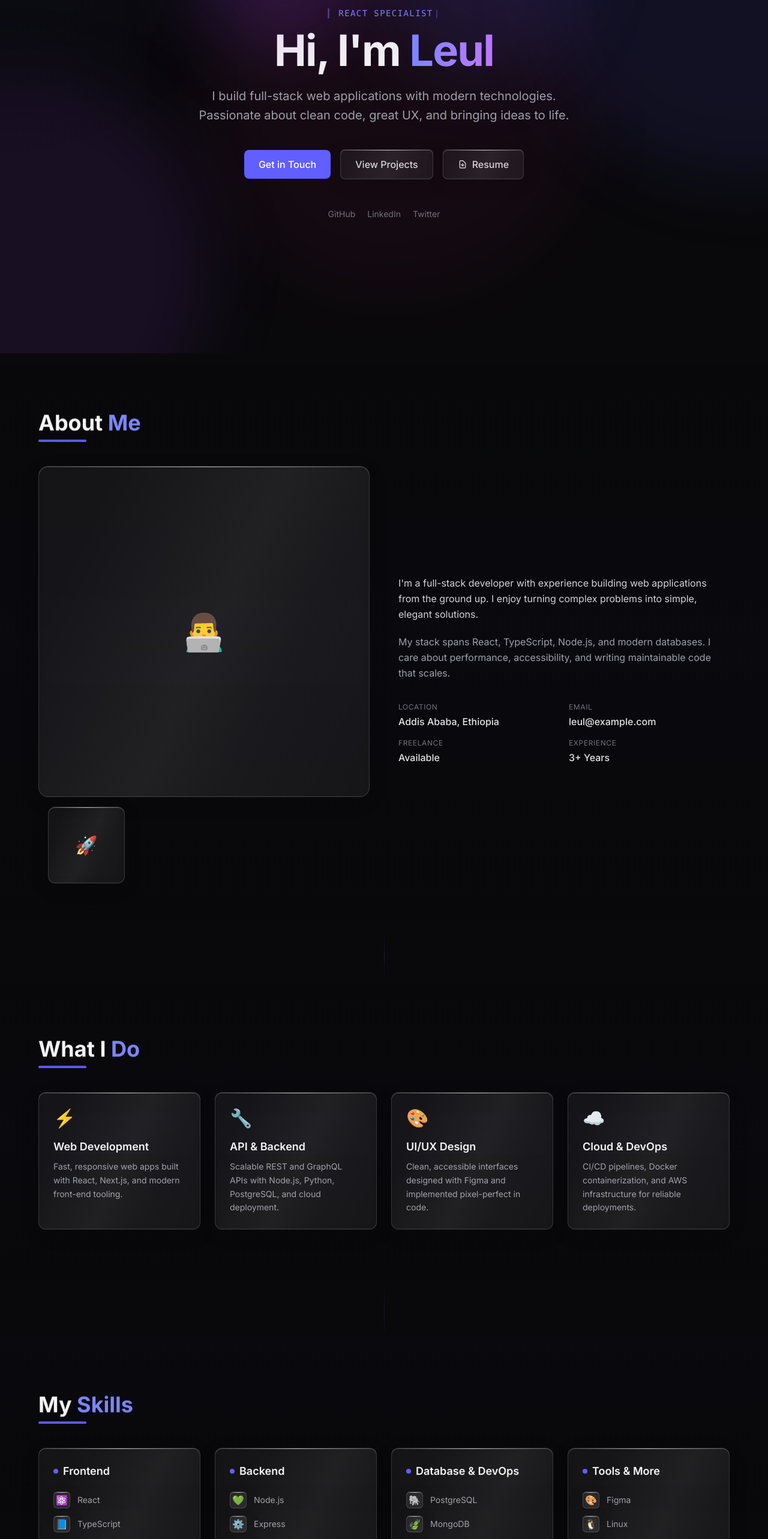
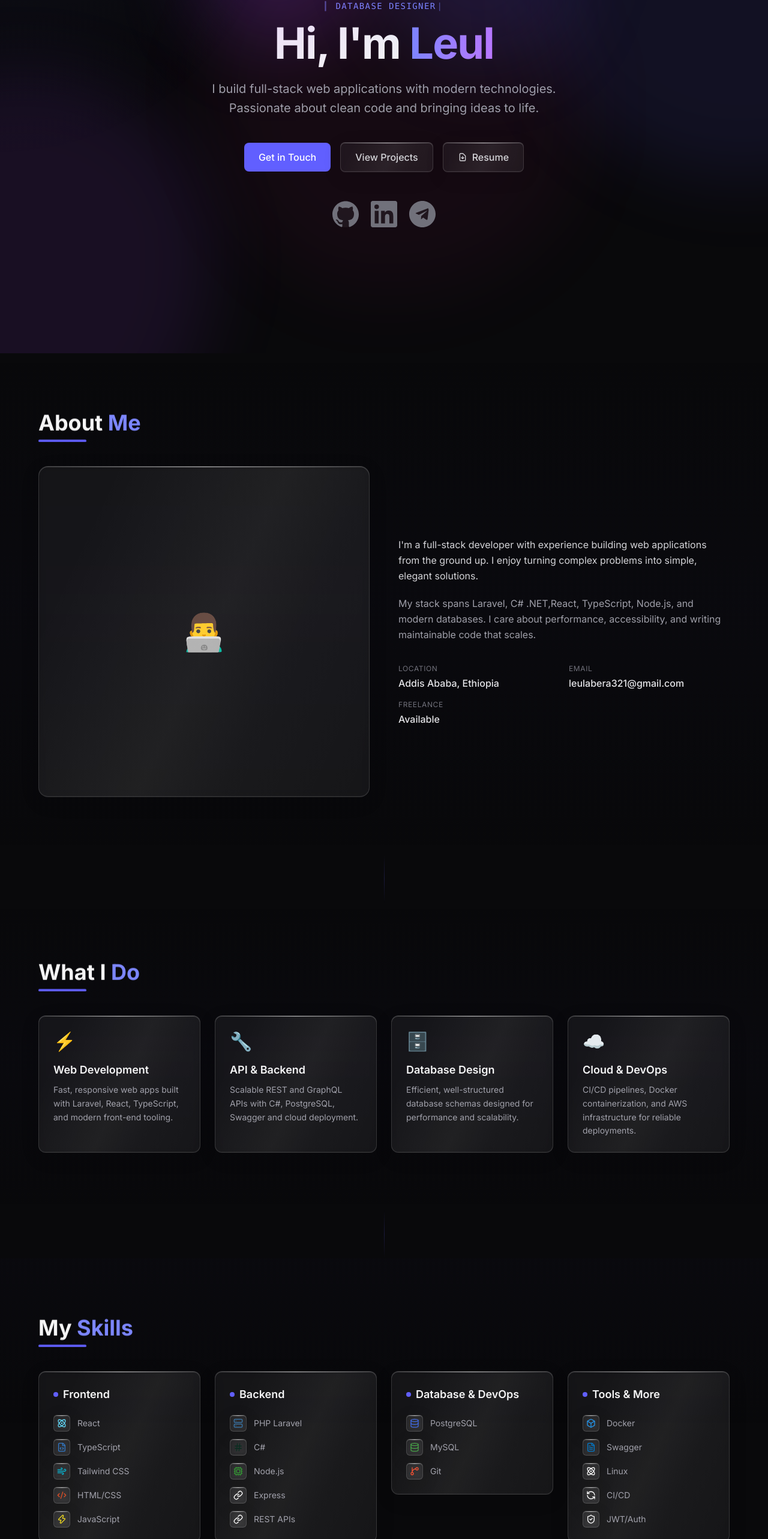
Before and after one commit to Leul-ab/portfolio, a React (Vite) app: page / in a window 1280 px wide. Shown: the part 211-2777 px from the top of the page at 60% size. Built offline with nearby package versions, Linux system fonts and the light colour scheme.

Commit message:
ui fixed

```diff
--- a/src/components/About.tsx
+++ b/src/components/About.tsx
@@ -18,9 +18,6 @@ export default function About() {
               <div className="aspect-square rounded-2xl glass shine flex items-center justify-center group-hover:border-indigo-500/20 transition-colors">
                 <span className="text-6xl">👨‍💻</span>
               </div>
-              <div className="absolute -bottom-4 -right-4 size-32 rounded-xl glass shine hidden md:flex items-center justify-center group-hover:border-indigo-500/20 transition-colors">
-                <span className="text-3xl">🚀</span>
-              </div>
             </div>
           </Reveal>
 
@@ -32,7 +29,7 @@ export default function About() {
                 problems into simple, elegant solutions.
               </p>
               <p className="text-zinc-400 leading-relaxed">
-                My stack spans React, TypeScript, Node.js, and modern databases.
+                My stack spans Laravel, C# .NET,React, TypeScript, Node.js, and modern databases.
                 I care about performance, accessibility, and writing maintainable
                 code that scales.
               </p>
@@ -40,9 +37,8 @@ export default function About() {
               <div className="grid grid-cols-2 gap-4 pt-4">
                 {[
                   { label: "Location", value: "Addis Ababa, Ethiopia" },
-                  { label: "Email", value: "leul@example.com" },
+                  { label: "Email", value: "leulabera321@gmail.com" },
                   { label: "Freelance", value: "Available" },
-                  { label: "Experience", value: "3+ Years" },
                 ].map((item) => (
                   <div key={item.label}>
                     <p className="text-zinc-500 text-xs uppercase tracking-wider">
--- a/src/components/Contact.tsx
+++ b/src/components/Contact.tsx
@@ -31,9 +31,9 @@ export default function Contact() {
 
               <div className="space-y-4">
                 {[
-                  { label: "Email", value: "leul@example.com" },
+                  { label: "Email", value: "leulabera321@gmail.com" },
                   { label: "Location", value: "Addis Ababa, Ethiopia" },
-                  { label: "Phone", value: "+251 911 234 567" },
+                  { label: "Phone", value: "+251 979 254 066" },
                 ].map((item) => (
                   <div key={item.label}>
                     <p className="text-zinc-500 text-xs uppercase tracking-wider">
--- a/src/components/Education.tsx
+++ b/src/components/Education.tsx
@@ -2,14 +2,9 @@ import Reveal from "./Reveal"
 
 const education = [
   {
-    degree: "MSc in Computer Science",
-    school: "University of Technology",
-    period: "2023 – 2025",
-  },
-  {
-    degree: "BSc in Software Engineering",
-    school: "Addis Ababa University",
-    period: "2018 – 2022",
+    degree: "Bachelor's Degree in Computer Science",
+    school: "St Mary's University",
+    period: "2022 – 2026",
   },
 ]
 
--- a/src/components/Experience.tsx
+++ b/src/components/Experience.tsx
@@ -2,25 +2,18 @@ import Reveal from "./Reveal"
 
 const jobs = [
   {
-    role: "Senior Full Stack Developer",
-    company: "Tech Corp",
-    period: "Jan 2024 – Present",
+    role: "Full Stack Developer",
+    company: "Ethio Innovation",
+    period: "May 2026 – Present",
     description:
-      "Led development of a SaaS platform serving 10K+ users. Built microservices architecture, designed REST/GraphQL APIs, and optimized database queries for 40% performance gain.",
+      "Developed and maintained multiple Governmental web apps. Integrated payment gateways, real-time features updates.",
   },
   {
-    role: "Full Stack Developer",
-    company: "StartupXYZ",
-    period: "Jun 2022 – Dec 2023",
+    role: "Backend Developer",
+    company: "Arifpay (Internship)",
+    period: "Oct 2025 – Jan 2026",
     description:
-      "Developed and maintained multiple client-facing web apps. Integrated payment gateways, real-time features with WebSockets, and automated CI/CD pipelines.",
-  },
-  {
-    role: "Junior Developer",
-    company: "Agency Co.",
-    period: "Sep 2021 – May 2022",
-    description:
-      "Built responsive landing pages and admin dashboards. Collaborated in agile teams using Git, code reviews, and sprint planning.",
+      "Worked on ArifMenu full backend API development using C#, .NET, PostgreSQL and Clean Architecture.",
   },
 ]
 
--- a/src/components/Footer.tsx
+++ b/src/components/Footer.tsx
@@ -3,13 +3,13 @@ export default function Footer() {
     <footer className="border-t border-zinc-800/20 glass-strong py-8 px-4">
       <div className="max-w-6xl mx-auto flex flex-col sm:flex-row items-center justify-between gap-4">
         <p className="text-zinc-500 text-sm">
-          &copy; {new Date().getFullYear()} Leul. All rights reserved.
+          &copy; {new Date().getFullYear()} Leul Abera. All rights reserved.
         </p>
         <div className="flex items-center gap-4">
-          {["GitHub", "LinkedIn", "Twitter"].map((s) => (
+          {["GitHub", "LinkedIn", "Telegram"].map((s) => (
             <a
               key={s}
-              href="#"
+              href={`https://${s.toLowerCase()}.com/Leul-ab`}
               className="text-zinc-500 hover:text-zinc-300 transition-colors text-sm"
             >
               {s}
--- a/src/components/Header.tsx
+++ b/src/components/Header.tsx
@@ -23,7 +23,7 @@ export default function Header() {
       <div className="absolute top-0 left-1/4 w-72 h-72 bg-purple-500/20 rounded-full blur-3xl pointer-events-none" />
       <div className="absolute top-0 right-1/4 w-80 h-80 bg-indigo-500/15 rounded-full blur-3xl pointer-events-none" />
 
-      <nav className="relative w-full max-w-5xl rounded-2xl border border-white/10 bg-white/5 backdrop-blur-2xl shadow-[0_8px_32px_rgba(0,0,0,0.37)] transition-all duration-300 pointer-events-auto">
+      <nav className="relative w-full max-w-5xl rounded-2xl border border-white/10 bg-white-100 backdrop-blur-2xl backdrop-saturate-150 shadow-[0_8px_32px_rgba(0,0,0,0.37)] transition-all duration-300 pointer-events-auto">
         {/* Specular highlight — rim light reflection */}
         <div className="absolute inset-x-0 top-0 h-[1px] bg-gradient-to-r from-transparent via-white/40 to-transparent rounded-t-2xl" />
 
@@ -124,6 +124,8 @@ export default function Header() {
           </div>
         )}
       </nav>
+
+
     </header>
   )
 }
--- a/src/components/Hero.tsx
+++ b/src/components/Hero.tsx
@@ -1,10 +1,27 @@
 import { useEffect, useState } from "react"
+
+const GitHubIcon = () => (
+  <svg viewBox="0 0 24 24" fill="currentColor" aria-hidden="true">
+    <path d="M12 0.297c-6.627 0-12 5.373-12 12 0 5.303 3.438 9.8 8.205 11.387.6.113.82-.26.82-.577 0-.285-.01-1.04-.015-2.04-3.338.724-4.042-1.61-4.042-1.61-.546-1.387-1.333-1.756-1.333-1.756-1.089-.745.083-.73.083-.73 1.205.085 1.84 1.237 1.84 1.237 1.07 1.834 2.809 1.304 3.495.997.108-.776.418-1.305.76-1.605-2.665-.304-5.467-1.332-5.467-5.93 0-1.31.467-2.38 1.235-3.22-.124-.303-.535-1.523.117-3.176 0 0 1.008-.322 3.3 1.23a11.5 11.5 0 013.005-.404c1.02.005 2.045.138 3.005.404 2.29-1.552 3.296-1.23 3.296-1.23.653 1.653.242 2.873.118 3.176.77.84 1.233 1.91 1.233 3.22 0 4.61-2.807 5.625-5.48 5.922.43.372.813 1.102.813 2.222 0 1.606-.015 2.898-.015 3.293 0 .319.216.694.825.576C20.565 22.092 24 17.593 24 12.297c0-6.627-5.373-12-12-12" />
+  </svg>
+)
+
+const LinkedInIcon = () => (
+  <svg viewBox="0 0 24 24" fill="currentColor" aria-hidden="true">
+    <path d="M20.447 20.452h-3.554v-5.569c0-1.328-.027-3.037-1.852-3.037-1.853 0-2.136 1.445-2.136 2.939v5.667H9.35V9h3.414v1.561h.049c.476-.9 1.637-1.852 3.368-1.852 3.602 0 4.268 2.37 4.268 5.455v6.288zM5.337 7.433a2.062 2.062 0 110-4.124 2.062 2.062 0 010 4.124zm1.777 13.019H3.56V9h3.554v11.452zM22.225 0H1.771C.792 0 0 .771 0 1.722v20.555C0 23.229.792 24 1.771 24h20.451C23.208 24 24 23.229 24 22.277V1.722C24 .771 23.208 0 22.225 0z" />
+  </svg>
+)
+
+const TelegramIcon = () => (
+  <svg viewBox="0 0 24 24" fill="currentColor" aria-hidden="true">
+    <path d="M12 0C5.373 0 0 5.373 0 12c0 6.627 5.373 12 12 12s12-5.373 12-12C24 5.373 18.627 0 12 0zm5.74 7.743-1.038 8.703c-.084.706-.48.87-1.282.54l-2.788-1.869-1.347 1.297c-.148.148-.272.273-.553.273l.206-2.868 5.22-4.718c.227-.206 0-.33-.18-.125L8.796 12.742 6.298 11.6c-.6-.207-.61-.6.128-.86l10.352-3.983c.46-.176.86.105.68.986z" />
+  </svg>
+)
 
 const roles = [
   "Full Stack Developer",
-  "React Specialist",
+  "Database Designer",
   "Backend Engineer",
-  "UI/UX Enthusiast",
 ]
 
 export default function Hero() {
@@ -99,7 +116,7 @@ export default function Hero() {
         </h1>
         <p className="text-zinc-400 text-lg md:text-xl leading-relaxed mb-10 max-w-2xl mx-auto">
           I build full-stack web applications with modern technologies.
-          Passionate about clean code, great UX, and bringing ideas to life.
+          Passionate about clean code and bringing ideas to life.
         </p>
         <div className="flex items-center justify-center gap-4 flex-wrap">
           <a
@@ -127,20 +144,24 @@ export default function Hero() {
 
         <div className="flex items-center justify-center gap-5 mt-12">
           {[
-            { label: "GitHub", href: "https://github.com" },
-            { label: "LinkedIn", href: "https://linkedin.com" },
-            { label: "Twitter", href: "https://twitter.com" },
-          ].map((s) => (
+            { label: "GitHub", href: "https://github.com/Leul-ab", icon: GitHubIcon },
+            { label: "LinkedIn", href: "https://www.linkedin.com/in/leul-a-0509a9279/", icon: LinkedInIcon },
+            { label: "Telegram", href: "https://t.me/leul_abera", icon: TelegramIcon },
+          ].map((s) => {
+            const Icon = s.icon
+            return (
               <a
                 key={s.label}
                 href={s.href}
                 target="_blank"
                 rel="noopener noreferrer"
-              className="text-zinc-500 hover:text-zinc-300 transition-colors text-sm hover:scale-110 inline-block"
+                className="text-zinc-500 hover:text-zinc-300 transition-colors text-sm hover:scale-110 inline-flex items-center justify-center size-11 rounded-full bg-white/5 hover:bg-white/10"
+                aria-label={s.label}
               >
-              {s.label}
+                <Icon />
               </a>
-          ))}
+            )
+          })}
         </div>
       </div>
     </section>
--- a/src/components/Projects.tsx
+++ b/src/components/Projects.tsx
@@ -4,39 +4,33 @@ import ProjectModal from "./ProjectModal"
 
 const projects = [
   {
-    title: "E-Commerce Platform",
-    desc: "Full-stack marketplace with real-time inventory, Stripe payments, admin dashboard, and role-based authentication.",
-    tags: ["React", "Node.js", "PostgreSQL", "Stripe"],
+    title: "Lease Tenant Management System",
+    desc: "End-to-end governmental web app, solution for managing tenants, leases, and payments with a secure admin dashboard.",
+    tags: ["PHP Laravel", "React", "MySQL", "Tailwind CSS"],
     category: "fullstack",
     links: { github: "#", live: "#" },
   },
   {
-    title: "Real-Time Chat App",
-    desc: "Messaging app with WebSockets, typing indicators, file sharing, and message persistence using MongoDB.",
-    tags: ["Next.js", "Socket.io", "MongoDB", "Redis"],
-    category: "fullstack",
+    title: "NIB Insurance API",
+    desc: "RESTful API for handling insurance claims and policy management with authentication and data validation.",
+    tags: ["C#", "Entity Framework", "PostgreSQL", "JWT"],
+    category: "Backend API",
     links: { github: "#", live: "#" },
   },
   {
-    title: "Task Management Tool",
-    desc: "Kanban-style project management with drag-and-drop, team collaboration, and analytics dashboards.",
-    tags: ["React", "TypeScript", "Django", "Docker"],
+    title: "ArifMenu",
+    desc: "Restaurant menu web app with dynamic menu management, order tracking, and responsive design for mobile and desktop.",
+    tags: ["C#", "Entity Framework", "PostgreSQL", "JWT"],
     category: "frontend",
-    links: { github: "#", live: "#" },
-  },
-  {
-    title: "AI Content Generator",
-    desc: "AI-powered writing assistant with OpenAI integration, template library, and export to multiple formats.",
-    tags: ["Next.js", "Python", "OpenAI", "AWS"],
-    category: "fullstack",
     links: { github: "#", live: "#" },
   },
 ]
 
 const filters = [
-  { label: "All", value: "all" },
-  { label: "Full Stack", value: "fullstack" },
-  { label: "Frontend", value: "frontend" },
+  //{ label: "All", value: "all" },
+  // { label: "Full Stack", value: "fullstack" },
+  // { label: "Frontend", value: "frontend" },
+  // { label: "Backend API", value: "Backend API" }
 ] as const
 
 export default function Projects() {
--- a/src/components/Services.tsx
+++ b/src/components/Services.tsx
@@ -4,17 +4,17 @@ const services = [
   {
     icon: "⚡",
     title: "Web Development",
-    desc: "Fast, responsive web apps built with React, Next.js, and modern front-end tooling.",
+    desc: "Fast, responsive web apps built with Laravel, React, TypeScript, and modern front-end tooling.",
   },
   {
     icon: "🔧",
     title: "API & Backend",
-    desc: "Scalable REST and GraphQL APIs with Node.js, Python, PostgreSQL, and cloud deployment.",
+    desc: "Scalable REST and GraphQL APIs with C#, PostgreSQL, Swagger and cloud deployment.",
   },
   {
-    icon: "🎨",
-    title: "UI/UX Design",
-    desc: "Clean, accessible interfaces designed with Figma and implemented pixel-perfect in code.",
+    icon: "🗄️",
+    title: "Database Design",
+    desc: "Efficient, well-structured database schemas designed for performance and scalability.",
   },
   {
     icon: "☁️",
--- a/src/components/Skills.tsx
+++ b/src/components/Skills.tsx
@@ -1,8 +1,26 @@
+import type { ComponentType, SVGProps } from "react"
+import {
+  Atom,
+  Code2,
+  FileCode,
+  Wind,
+  Zap,
+  GitBranch,
+  Database,
+  Server,
+  Hash,
+  Cpu,
+  Link,
+  ShieldCheck,
+  RefreshCcw,
+  FileText,
+  Box,
+} from "lucide-react"
 import Reveal from "./Reveal"
 
 interface Skill {
   name: string
-  icon: string
+  icon: ComponentType<SVGProps<SVGSVGElement>>
   color: string
 }
 
@@ -10,45 +28,39 @@ const skillCategories: { title: string; skills: Skill[] }[] = [
   {
     title: "Frontend",
     skills: [
-      { name: "React", icon: "⚛️", color: "#61DAFB" },
-      { name: "TypeScript", icon: "📘", color: "#3178C6" },
-      { name: "Next.js", icon: "▲", color: "#fff" },
-      { name: "Tailwind CSS", icon: "🌊", color: "#06B6D4" },
-      { name: "HTML/CSS", icon: "🌐", color: "#E34F26" },
-      { name: "JavaScript", icon: "🟨", color: "#F7DF1E" },
+      { name: "React", icon: Atom, color: "#61DAFB" },
+      { name: "TypeScript", icon: FileCode, color: "#3178C6" },
+      { name: "Tailwind CSS", icon: Wind, color: "#06B6D4" },
+      { name: "HTML/CSS", icon: Code2, color: "#E34F26" },
+      { name: "JavaScript", icon: Zap, color: "#F7DF1E" },
     ],
   },
   {
     title: "Backend",
     skills: [
-      { name: "Node.js", icon: "💚", color: "#339933" },
-      { name: "Express", icon: "⚙️", color: "#fff" },
-      { name: "Python", icon: "🐍", color: "#3776AB" },
-      { name: "Django", icon: "🎯", color: "#092E20" },
-      { name: "REST APIs", icon: "🔗", color: "#fff" },
-      { name: "GraphQL", icon: "◈", color: "#E10098" },
+      { name: "PHP Laravel", icon: Server, color: "#3776AB" },
+      { name: "C#", icon: Hash, color: "#092E20" },
+      { name: "Node.js", icon: Cpu, color: "#339933" },
+      { name: "Express", icon: Link, color: "#fff" },
+      { name: "REST APIs", icon: Link, color: "#fff" },
     ],
   },
   {
     title: "Database & DevOps",
     skills: [
-      { name: "PostgreSQL", icon: "🐘", color: "#4169E1" },
-      { name: "MongoDB", icon: "🍃", color: "#47A248" },
-      { name: "Redis", icon: "🔴", color: "#DC382D" },
-      { name: "Docker", icon: "🐳", color: "#2496ED" },
-      { name: "AWS", icon: "☁️", color: "#FF9900" },
-      { name: "Git", icon: "🔀", color: "#F05032" },
+      { name: "PostgreSQL", icon: Database, color: "#4169E1" },
+      { name: "MySQL", icon: Database, color: "#47A248" },
+      { name: "Git", icon: GitBranch, color: "#F05032" },
     ],
   },
   {
     title: "Tools & More",
     skills: [
-      { name: "Figma", icon: "🎨", color: "#F24E1E" },
-      { name: "Linux", icon: "🐧", color: "#fff" },
-      { name: "CI/CD", icon: "🔄", color: "#fff" },
-      { name: "WebSockets", icon: "🔌", color: "#fff" },
-      { name: "JWT/Auth", icon: "🔐", color: "#fff" },
-      { name: "Stripe", icon: "💳", color: "#008CDD" },
+      { name: "Docker", icon: Box, color: "#2496ED" },
+      { name: "Swagger", icon: FileText, color: "#007ACC" },
+      { name: "Linux", icon: Atom, color: "#fff" },
+      { name: "CI/CD", icon: RefreshCcw, color: "#fff" },
+      { name: "JWT/Auth", icon: ShieldCheck, color: "#fff" },
     ],
   },
 ]
@@ -83,7 +95,7 @@ export default function Skills() {
                         className="size-7 rounded-md flex items-center justify-center text-base shrink-0 glass group-hover/skill:scale-110 transition-transform"
                         style={{ color: skill.color }}
                       >
-                        {skill.icon}
+                            <skill.icon className="size-4" />
                       </span>
                       <span className="group-hover/skill:text-zinc-300 transition-colors">
                         {skill.name}
```
Lines whose indentation alone changed are shown as unchanged.
